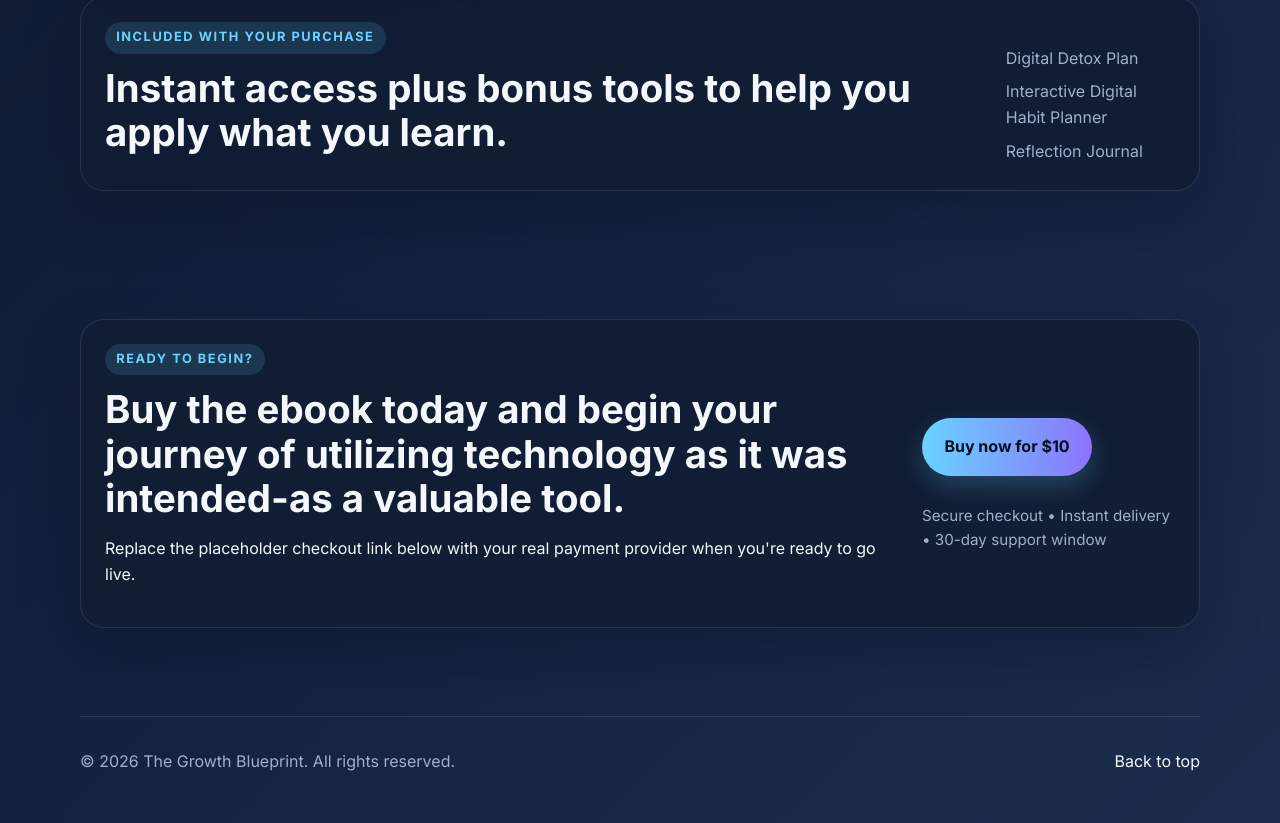
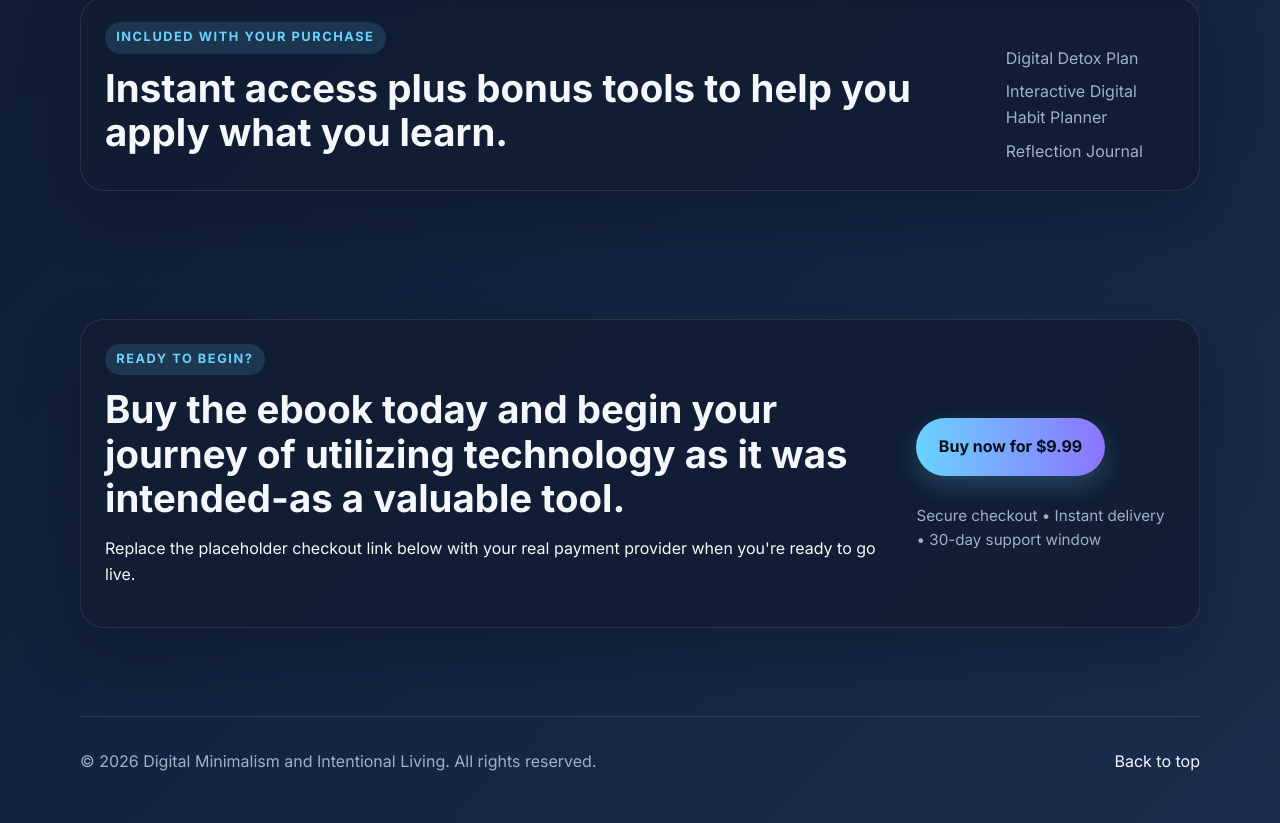
Before and after one commit to icsizemore212/theinnercompass, a plain HTML site: page index.html in a window 1280 px wide. Shown: the part 1550-2373 px from the top of the page. Drawn offline with Linux system fonts and the light colour scheme.

Commit message:
Stripe Payment Link addition

```diff
--- a/index.html
+++ b/index.html
@@ -7,7 +7,7 @@
       name="description"
       content="A modern landing page for an ebook with a clear purchase path and room to grow into additional products."
     />
-    <title>The Growth Blueprint | Ebook Landing Page</title>
+    <title>Digital Minimalism and Intentional Living | Ebook Landing Page</title>
     <link rel="preconnect" href="https://fonts.googleapis.com" />
     <link rel="preconnect" href="https://fonts.gstatic.com" crossorigin />
     <link
@@ -47,7 +47,7 @@
         <div class="hero-card">
           <img src="/assets/ebook-cover.png" alt="A stylized cover for the ebook" />
           <div class="price-row">
-            <span class="price">$10</span>
+            <span class="price">$9.99</span>
             <span class="tag">Launch price</span>
           </div>
           <p>Comprehensive step-by-step guide for healthy and productive digital habits, mindfulness, intentional living, and flow states.</p>
@@ -114,7 +114,7 @@
             </p>
           </div>
           <div class="purchase-actions">
-            <a class="btn btn-primary btn-large" href="https://example.com/checkout" target="_blank" rel="noreferrer">Buy now for $10</a>
+            <a class="btn btn-primary btn-large" href="https://buy.stripe.com/9B614odqP00E0Lhab93cc00" target="_blank" rel="noreferrer">Buy now for $9.99</a>
             <p class="small-print">Secure checkout • Instant delivery • 30-day support window</p>
           </div>
         </div>
@@ -123,7 +123,7 @@
 
     <footer class="footer">
       <div class="container footer-content">
-        <p>© <span id="year"></span> The Growth Blueprint. All rights reserved.</p>
+        <p>© <span id="year"></span> Digital Minimalism and Intentional Living. All rights reserved.</p>
         <a href="#top">Back to top</a>
       </div>
     </footer>
```
